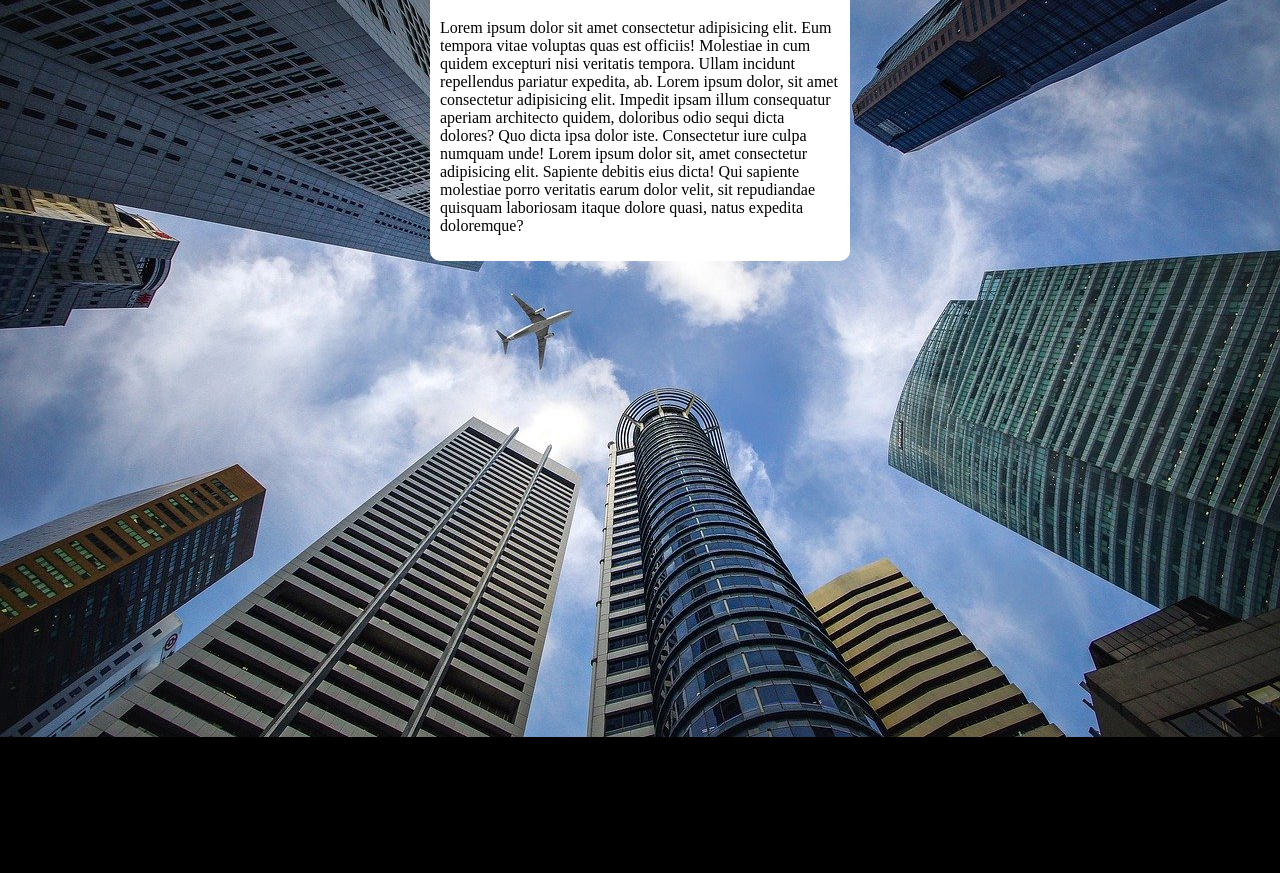
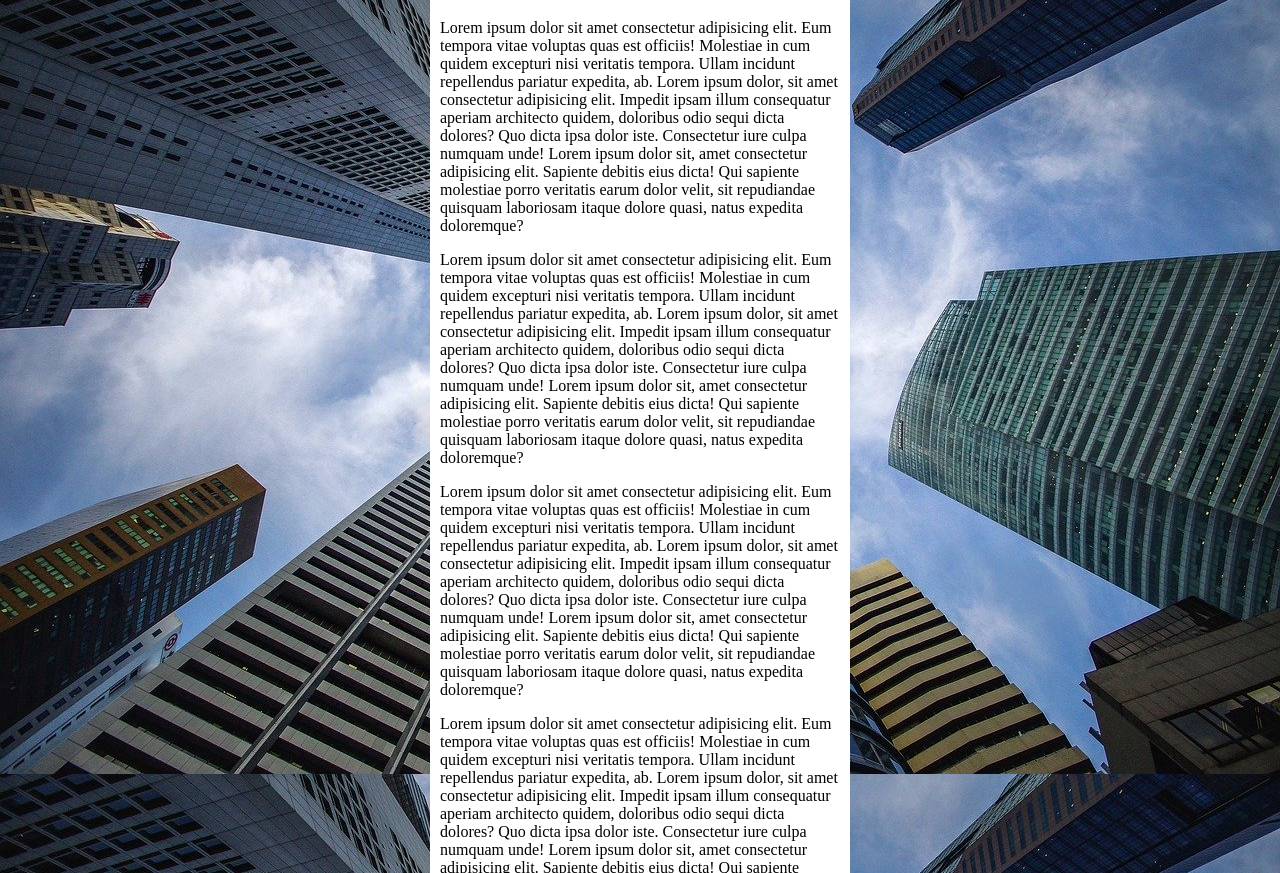
Before and after one commit to lgvoliveira/HTML-CSS, a plain HTML site: page exercicios/Ex022 - Cap. 19 - Imagens de fundo/fundo006.html in a window 1280 px wide. Shown: the part 79-952 px from the top of the page. Before the commit the page ends 816 px from the top, so only its background shows below. Drawn offline with Linux system fonts and the light colour scheme.

Commit message:
att ex22

```diff
--- a/exercicios/Ex022 - Cap. 19 - Imagens de fundo/fundo006.html
+++ b/exercicios/Ex022 - Cap. 19 - Imagens de fundo/fundo006.html
@@ -3,20 +3,32 @@
 <head>
     <meta charset="UTF-8">
     <meta name="viewport" content="width=device-width, initial-scale=1.0">
-    <title>Document</title>
+    <title>Fundo Fixo de Tela</title>
     <style>
         body {
             height: 100vh;
+
+
+            /* Shorthand - background
+
+            color > image > position > repeat > [size] > attachment
+
             background-color: black;
             background-image: url(imagens/wallpaper002.jpg);
-            background-position: center top; /* Vai estar sempre alinhada ao meio */
+            background-position: center center;  [ OBS : Vai estar sempre alinhada ao meio ]
             background-repeat: no-repeat;
-            background-size: cover; /* CONTAIN : faz a imagem ser 100% exibida / COVER : faz com que a imagem cubra a tela inteira (100% da vh -> viewport) */
+            background-size: cover; [ OBS : CONTAIN -> faz a imagem ser 100% exibida / COVER -> faz com que a imagem cubra a tela inteira (100% da vh -> viewport) ]
+            background-attachment: fixed;
+
+            */
+
+            background: black url(imagens/wallpaper002.jpg) center center no-repeat fixed;
+            background-size: cover;
         }
 
         main {
             background-color: white;
-            width: 400px;
+            max-width: 400px;
             padding: 10px;
             margin: auto;
             border-radius: 10px;
@@ -27,6 +39,13 @@
     <main>
         <h1>Teste de imagem de fundo</h1>
         <p>Lorem ipsum dolor sit amet consectetur adipisicing elit. Eum tempora vitae voluptas quas est officiis! Molestiae in cum quidem excepturi nisi veritatis tempora. Ullam incidunt repellendus pariatur expedita, ab. Lorem ipsum dolor, sit amet consectetur adipisicing elit. Impedit ipsam illum consequatur aperiam architecto quidem, doloribus odio sequi dicta dolores? Quo dicta ipsa dolor iste. Consectetur iure culpa numquam unde! Lorem ipsum dolor sit, amet consectetur adipisicing elit. Sapiente debitis eius dicta! Qui sapiente molestiae porro veritatis earum dolor velit, sit repudiandae quisquam laboriosam itaque dolore quasi, natus expedita doloremque?</p>
+        <p>Lorem ipsum dolor sit amet consectetur adipisicing elit. Eum tempora vitae voluptas quas est officiis! Molestiae in cum quidem excepturi nisi veritatis tempora. Ullam incidunt repellendus pariatur expedita, ab. Lorem ipsum dolor, sit amet consectetur adipisicing elit. Impedit ipsam illum consequatur aperiam architecto quidem, doloribus odio sequi dicta dolores? Quo dicta ipsa dolor iste. Consectetur iure culpa numquam unde! Lorem ipsum dolor sit, amet consectetur adipisicing elit. Sapiente debitis eius dicta! Qui sapiente molestiae porro veritatis earum dolor velit, sit repudiandae quisquam laboriosam itaque dolore quasi, natus expedita doloremque?</p>
+        <p>Lorem ipsum dolor sit amet consectetur adipisicing elit. Eum tempora vitae voluptas quas est officiis! Molestiae in cum quidem excepturi nisi veritatis tempora. Ullam incidunt repellendus pariatur expedita, ab. Lorem ipsum dolor, sit amet consectetur adipisicing elit. Impedit ipsam illum consequatur aperiam architecto quidem, doloribus odio sequi dicta dolores? Quo dicta ipsa dolor iste. Consectetur iure culpa numquam unde! Lorem ipsum dolor sit, amet consectetur adipisicing elit. Sapiente debitis eius dicta! Qui sapiente molestiae porro veritatis earum dolor velit, sit repudiandae quisquam laboriosam itaque dolore quasi, natus expedita doloremque?</p>
+        <p>Lorem ipsum dolor sit amet consectetur adipisicing elit. Eum tempora vitae voluptas quas est officiis! Molestiae in cum quidem excepturi nisi veritatis tempora. Ullam incidunt repellendus pariatur expedita, ab. Lorem ipsum dolor, sit amet consectetur adipisicing elit. Impedit ipsam illum consequatur aperiam architecto quidem, doloribus odio sequi dicta dolores? Quo dicta ipsa dolor iste. Consectetur iure culpa numquam unde! Lorem ipsum dolor sit, amet consectetur adipisicing elit. Sapiente debitis eius dicta! Qui sapiente molestiae porro veritatis earum dolor velit, sit repudiandae quisquam laboriosam itaque dolore quasi, natus expedita doloremque?</p>
+        <p>Lorem ipsum dolor sit amet consectetur adipisicing elit. Eum tempora vitae voluptas quas est officiis! Molestiae in cum quidem excepturi nisi veritatis tempora. Ullam incidunt repellendus pariatur expedita, ab. Lorem ipsum dolor, sit amet consectetur adipisicing elit. Impedit ipsam illum consequatur aperiam architecto quidem, doloribus odio sequi dicta dolores? Quo dicta ipsa dolor iste. Consectetur iure culpa numquam unde! Lorem ipsum dolor sit, amet consectetur adipisicing elit. Sapiente debitis eius dicta! Qui sapiente molestiae porro veritatis earum dolor velit, sit repudiandae quisquam laboriosam itaque dolore quasi, natus expedita doloremque?</p>
+        <p>Lorem ipsum dolor sit amet consectetur adipisicing elit. Eum tempora vitae voluptas quas est officiis! Molestiae in cum quidem excepturi nisi veritatis tempora. Ullam incidunt repellendus pariatur expedita, ab. Lorem ipsum dolor, sit amet consectetur adipisicing elit. Impedit ipsam illum consequatur aperiam architecto quidem, doloribus odio sequi dicta dolores? Quo dicta ipsa dolor iste. Consectetur iure culpa numquam unde! Lorem ipsum dolor sit, amet consectetur adipisicing elit. Sapiente debitis eius dicta! Qui sapiente molestiae porro veritatis earum dolor velit, sit repudiandae quisquam laboriosam itaque dolore quasi, natus expedita doloremque?</p>
+        <p>Lorem ipsum dolor sit amet consectetur adipisicing elit. Eum tempora vitae voluptas quas est officiis! Molestiae in cum quidem excepturi nisi veritatis tempora. Ullam incidunt repellendus pariatur expedita, ab. Lorem ipsum dolor, sit amet consectetur adipisicing elit. Impedit ipsam illum consequatur aperiam architecto quidem, doloribus odio sequi dicta dolores? Quo dicta ipsa dolor iste. Consectetur iure culpa numquam unde! Lorem ipsum dolor sit, amet consectetur adipisicing elit. Sapiente debitis eius dicta! Qui sapiente molestiae porro veritatis earum dolor velit, sit repudiandae quisquam laboriosam itaque dolore quasi, natus expedita doloremque?</p>
+        <p>Lorem ipsum dolor sit amet consectetur adipisicing elit. Eum tempora vitae voluptas quas est officiis! Molestiae in cum quidem excepturi nisi veritatis tempora. Ullam incidunt repellendus pariatur expedita, ab. Lorem ipsum dolor, sit amet consectetur adipisicing elit. Impedit ipsam illum consequatur aperiam architecto quidem, doloribus odio sequi dicta dolores? Quo dicta ipsa dolor iste. Consectetur iure culpa numquam unde! Lorem ipsum dolor sit, amet consectetur adipisicing elit. Sapiente debitis eius dicta! Qui sapiente molestiae porro veritatis earum dolor velit, sit repudiandae quisquam laboriosam itaque dolore quasi, natus expedita doloremque?</p>
     </main>
 </body>
 </html>
```
